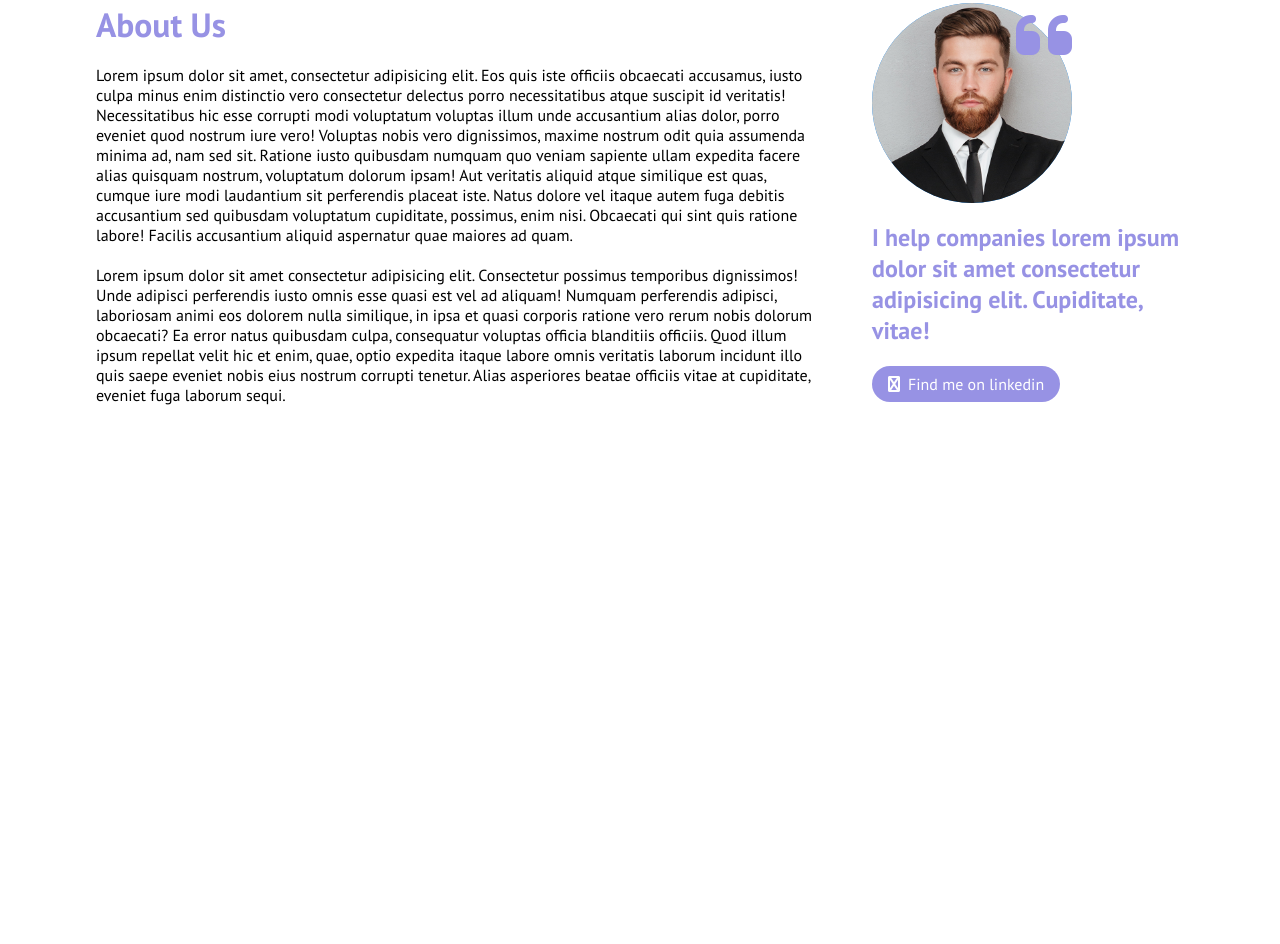
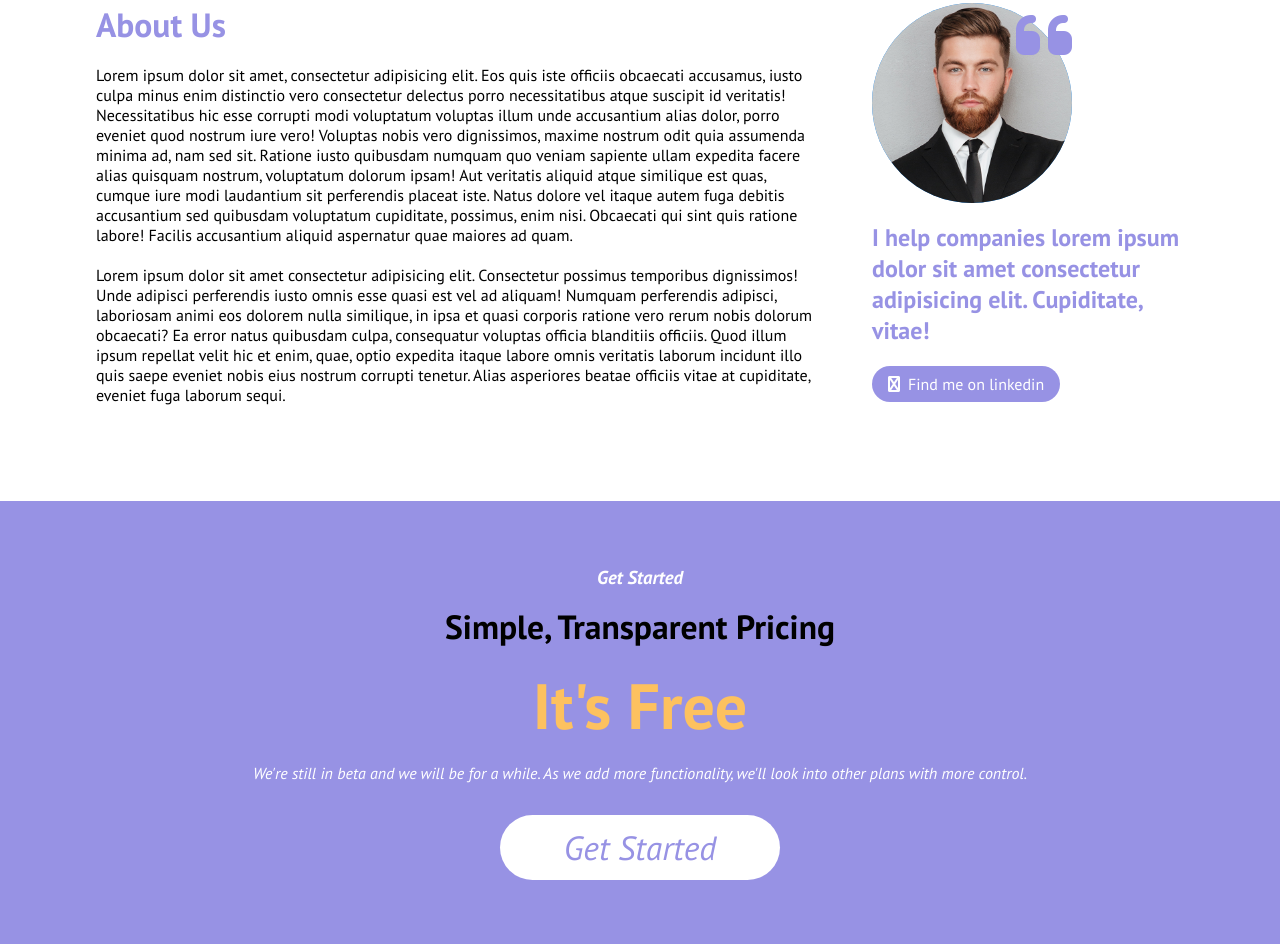
Before and after one commit to alessiologozzo/htmlcss-responsive-layout, a plain HTML site: page index.html in a window 1280 px wide. Shown: the part 3781-4725 px from the top of the page. Before the commit the page ends 4282 px from the top, so only its background shows below. Drawn offline with Linux system fonts and the light colour scheme.

Commit message:
section 5 completed

```diff
--- a/css/style.css
+++ b/css/style.css
@@ -387,6 +387,36 @@ img {
 .text-violet{
     color: var(--bg_even_section);
 }
+
+/* Start */
+
+#start .wrapper{
+    display: flex;
+    flex-flow: column nowrap;
+    align-items: center;
+    gap: 1rem;
+    padding: 4rem 0;
+}
+
+#start h2:last-of-type{
+    color: #fdc15f;
+}
+
+#start p{
+    padding-bottom: 1rem;
+}
+
+#start .white-button{
+    background-color: white;
+    color: var(--bg_even_section);
+    border-radius: 40px;
+    padding: 0.7rem 4rem;
+}
+
+.white-button:hover{
+    opacity: 0.9;
+}
+
 /* /Main */
 
 
@@ -488,15 +518,12 @@ img {
         color: black;
     }
 
-    .white-button{
+    nav .white-button{
         background-color: white;
         border-radius: 40px;
         padding: 0.2rem 0.5rem;
     }
 
-    .white-button:hover{
-        opacity: 0.9;
-    }
     /* /Header */
 
 
--- a/index.html
+++ b/index.html
@@ -258,6 +258,19 @@
 
         </section>
 
+        <section id="start">
+            <div class="wrapper">
+                <h3 class="capitalize white-color"><i>get started</i></h3>
+
+                <h2 class="big-text capitalize">simple, transparent pricing</h2>
+
+                <h2 class="giant-text capitalize">it's free</h2>
+
+                <p class="white-color"><i>We're still in beta and we will be for a while. As we add more functionality, we'll look into other plans with more control.</i></p>
+
+                <a href="#" class="white-button capitalize big-text"><i>get started</i></a>
+            </div>
+        </section>
     </main>
 </body>
 
```
